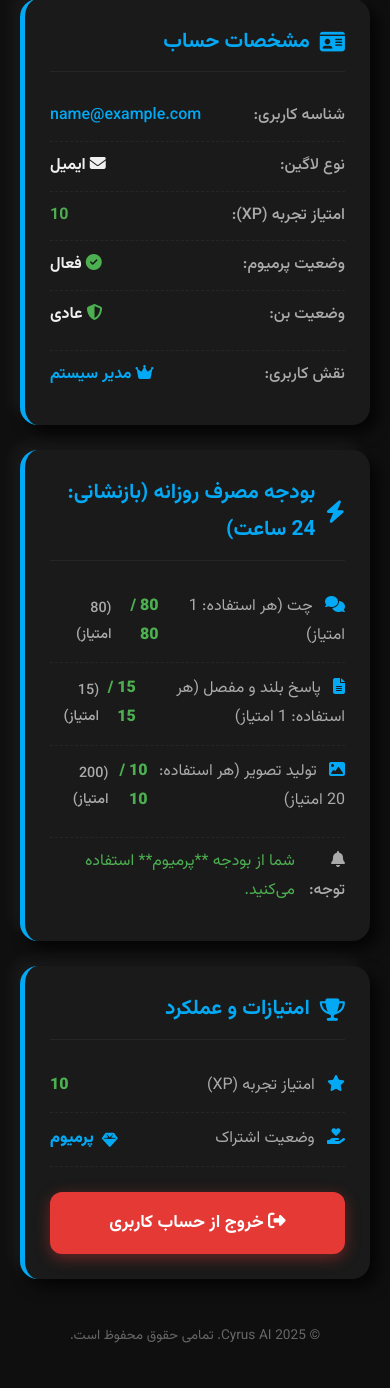
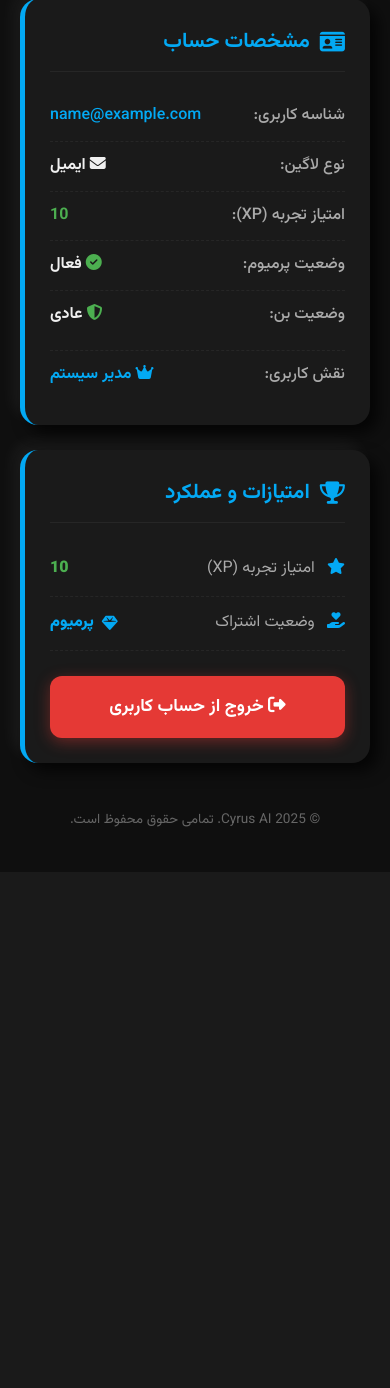
Before and after one commit to mehrab138787/ALIE, a Flask app: page /profile in a window 390 px wide. Shown: the part 221-1609 px from the top of the page. After the commit the page ends 1048 px from the top, so only its background shows below. Run offline with Flask 3, Linux system fonts and the light colour scheme; the visitor is signed in with stand-in values (Sample User, id 1); tables that the repository leaves empty hold one stand-in row (values such as "Sample post"); parts of the project's set-up code (start-up, migrations or seed data) failed here and were passed over.

```diff
--- a/app.py
+++ b/app.py
@@ -136,13 +136,13 @@ SCORE_QUOTA_CONFIG = {
     },
     'DAILY_BUDGET': {
         'free': {
-            'chat': 30,
-            'image': 80,
-            'long_response': 5
+            'chat': 15,
+            'image': 40,
+            'long_response': 0
         },
         'premium': {
             'chat': 80,
-            'image': 200,
+            'image': 300,
             'long_response': 15
         }
     }
--- a/templates/account_profile.html
+++ b/templates/account_profile.html
@@ -28,7 +28,6 @@
             background: var(--bg-dark);
             color: var(--text-color);
             width: 100vw;
-            /* استفاده از min-height برای تضمین اسکرول */
             min-height: 100vh;
             overflow-x: hidden;
             display: flex; justify-content: center; align-items: flex-start;
@@ -36,7 +35,6 @@
 
         #page-container {
             width: 100%;
-            /* حذف height: var(--app-height); برای اسکرول بهتر */
             min-height: 100vh;
             max-width: 600px;
             display: flex; flex-direction: column;
@@ -45,7 +43,6 @@
             overflow-y: auto;
         }
 
-        /* هدر بهینه شده */
         #page-header {
             position: sticky; top: 0; left: 0; right: 0;
             padding: 15px 20px; background: var(--bg-dark);
@@ -66,7 +63,6 @@
 
         #content {
             flex: 1; padding: 20px; direction: rtl; line-height: 1.8;
-            /* اطمینان از اینکه محتوا به اندازه کافی بلند باشد */
             min-height: calc(100vh - 65px);
         }
 
@@ -77,7 +73,6 @@
             text-shadow: 0 0 10px rgba(3, 169, 244, 0.2);
         }
 
-        /* کارت‌های شیک نئومورفیسم */
         .card {
             background: var(--card-dark);
             padding: 25px; border-radius: var(--border-radius);
@@ -95,7 +90,6 @@
 
         .card h3 i { margin-left: 10px; font-size: 1.4rem; }
 
-        /* آیتم‌های اطلاعاتی بهینه شده */
         .info-item {
             display: flex; justify-content: space-between;
             padding: 10px 0;
@@ -106,7 +100,6 @@
         .info-item strong { color: var(--muted-text); font-weight: 500; }
         .info-item span { color: var(--text-color); font-weight: 600; }
 
-        /* بخش امتیازات و بودجه */
         .score-item {
             display: flex; justify-content: space-between;
             align-items: center;
@@ -122,7 +115,6 @@
         }
         .score-item i { margin-left: 8px; color: var(--highlight-color); }
 
-        /* دکمه خروج شیک */
         .logout-btn {
             display: block; width: 100%;
             padding: 15px; margin-top: 25px;
@@ -137,12 +129,11 @@
         .logout-btn:hover { background: #C62828; }
         .logout-btn:active { transform: translateY(2px); box-shadow: 0 2px 5px rgba(229, 57, 53, 0.6); }
 
-        /* استایل فوتر که اکنون داخل محتوا است */
         #page-footer-in-content {
             padding: 20px 0;
             text-align: center;
             font-size: 0.85rem;
-            color: #666666; /* کم‌رنگ‌تر شدن */
+            color: #666666;
         }
     </style>
 </head>
@@ -215,44 +206,6 @@
             </div>
 
             <div class="card">
-                <h3><i class="fas fa-bolt"></i> بودجه مصرف روزانه (بازنشانی: 24 ساعت)</h3>
-
-                <p class="score-item">
-                    <span><i class="fas fa-comments"></i> چت (هر استفاده: {{ user_data.chat_cost }} امتیاز)</span>
-                    <span class="score-value" style="color: {{ '#4CAF50' if user_data.chats_remaining > 0 else '#E53935' }};">
-                        {{ user_data.chats_remaining }} / {{ user_data.max_chats }}
-                        <span style="color: var(--muted-text); font-weight: 500; font-size: 0.9em; margin-left: 5px;"> ({{ user_data.chat_budget_remaining }} امتیاز)</span>
-                    </span>
-                </p>
-
-                <p class="score-item">
-                    <span><i class="fas fa-file-alt"></i> پاسخ بلند و مفصل (هر استفاده: {{ user_data.long_response_cost }} امتیاز)</span>
-                    <span class="score-value" style="color: {{ '#4CAF50' if user_data.long_responses_remaining > 0 else '#E53935' }};">
-                        {{ user_data.long_responses_remaining }} / {{ user_data.max_long_responses }}
-                        <span style="color: var(--muted-text); font-weight: 500; font-size: 0.9em; margin-left: 5px;"> ({{ user_data.long_response_budget_remaining }} امتیاز)</span>
-                    </span>
-                </p>
-
-                <p class="score-item" style="border-bottom: none;">
-                    <span><i class="fas fa-image"></i> تولید تصویر (هر استفاده: {{ user_data.image_cost }} امتیاز)</span>
-                    <span class="score-value" style="color: {{ '#4CAF50' if user_data.images_remaining > 0 else '#E53935' }};">
-                        {{ user_data.images_remaining }} / {{ user_data.max_images }}
-                        <span style="color: var(--muted-text); font-weight: 500; font-size: 0.9em; margin-left: 5px;"> ({{ user_data.image_budget_remaining }} امتیاز)</span>
-                    </span>
-                </p>
-
-                {% if user_data.is_premium %}
-                    <p class="info-item" style="border-top: 1px dashed var(--accent-color); padding-top: 10px; margin-top: 10px; border-bottom: none; color: #4CAF50;">
-                        <strong><i class="fas fa-bell"></i> توجه:</strong> <span style="font-weight: 400; color: #4CAF50;">شما از بودجه **پرمیوم** استفاده می‌کنید.</span>
-                    </p>
-                {% else %}
-                    <p class="info-item" style="border-top: 1px dashed var(--accent-color); padding-top: 10px; margin-top: 10px; border-bottom: none; color: #FF9800;">
-                        <strong><i class="fas fa-exclamation-triangle"></i> توجه:</strong> <span style="font-weight: 400; color: #FF9800;">شما از بودجه **عادی** استفاده می‌کنید.</span>
-                    </p>
-                {% endif %}
-            </div>
-
-            <div class="card">
                 <h3><i class="fas fa-trophy"></i> امتیازات و عملکرد</h3>
 
                 <div class="score-item">
@@ -273,7 +226,7 @@
 
                 <a href="/logout" class="logout-btn"><i class="fas fa-sign-out-alt"></i> خروج از حساب کاربری</a>
 
-                </div>
+            </div>
 
             <div id="page-footer-in-content">
                 © 2025 Cyrus AI. تمامی حقوق محفوظ است.
@@ -281,7 +234,7 @@
 
         </div>
 
-        </div>
+    </div>
 
     <script>
         function setAppHeight() {
--- a/templates/index.html
+++ b/templates/index.html
@@ -1098,12 +1098,12 @@ function scheduleNextPremiumPopup(isLater = false) {
     let delay;
     if (isLater) {
         // اگر "بعدا" زده شد: دقیقا 5 دقیقه (300,000 میلی‌ثانیه)
-        delay = 300000;
+        delay = 200000;
         console.log("Premium Popup scheduled for 5 minutes later.");
     } else {
         // زمان تصادفی بین 2 تا 5 دقیقه (120,000 تا 300,000 میلی‌ثانیه)
-        const min = 120000;
-        const max = 300000;
+        const min = 50000;
+        const max = 100000;
         delay = Math.floor(Math.random() * (max - min + 1) + min);
         console.log(`Premium Popup scheduled in ${Math.round(delay/60000)} minutes.`);
     }
```
Also changed, not shown: templates/premium.html (+5 -5 lines).
